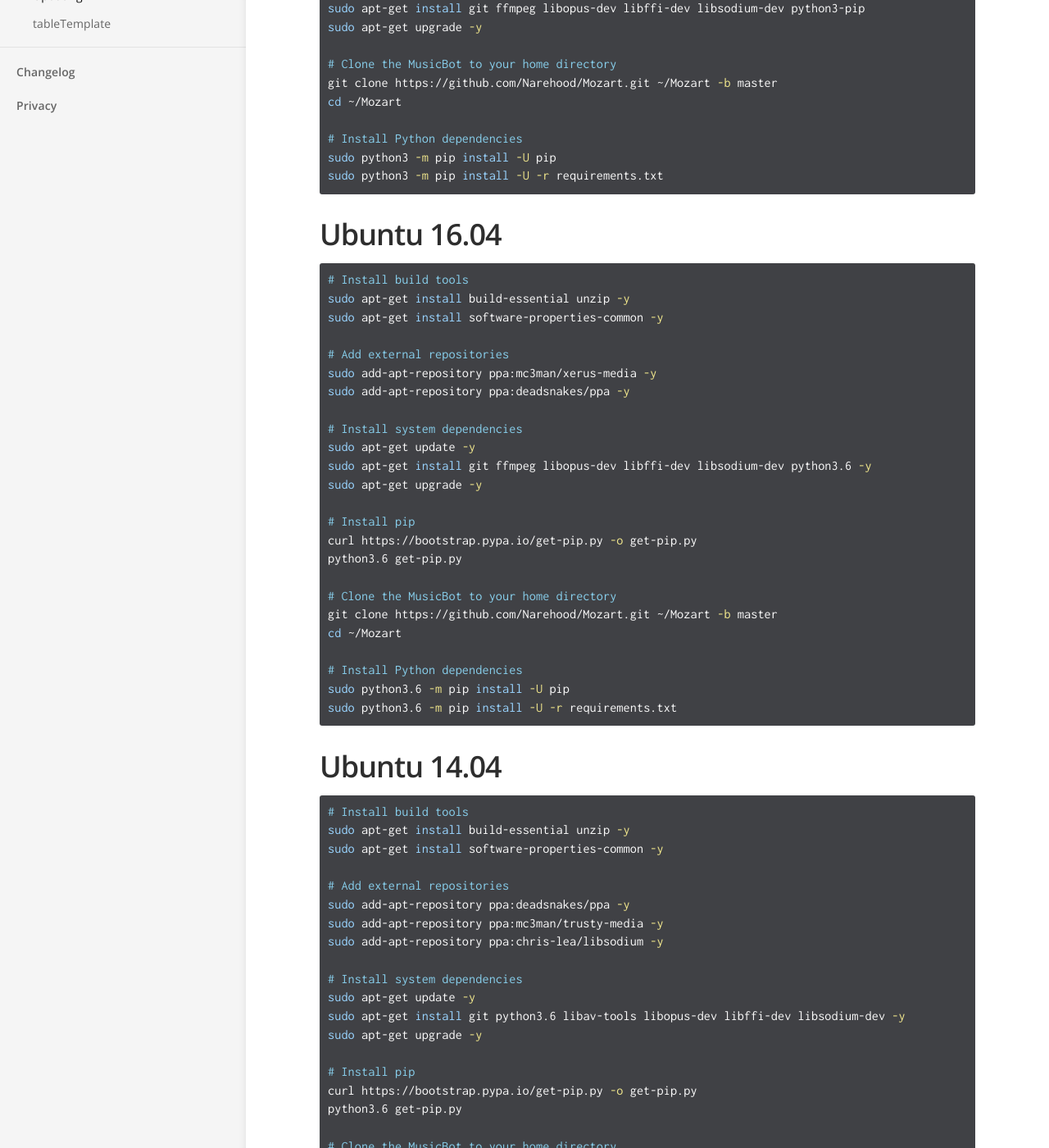
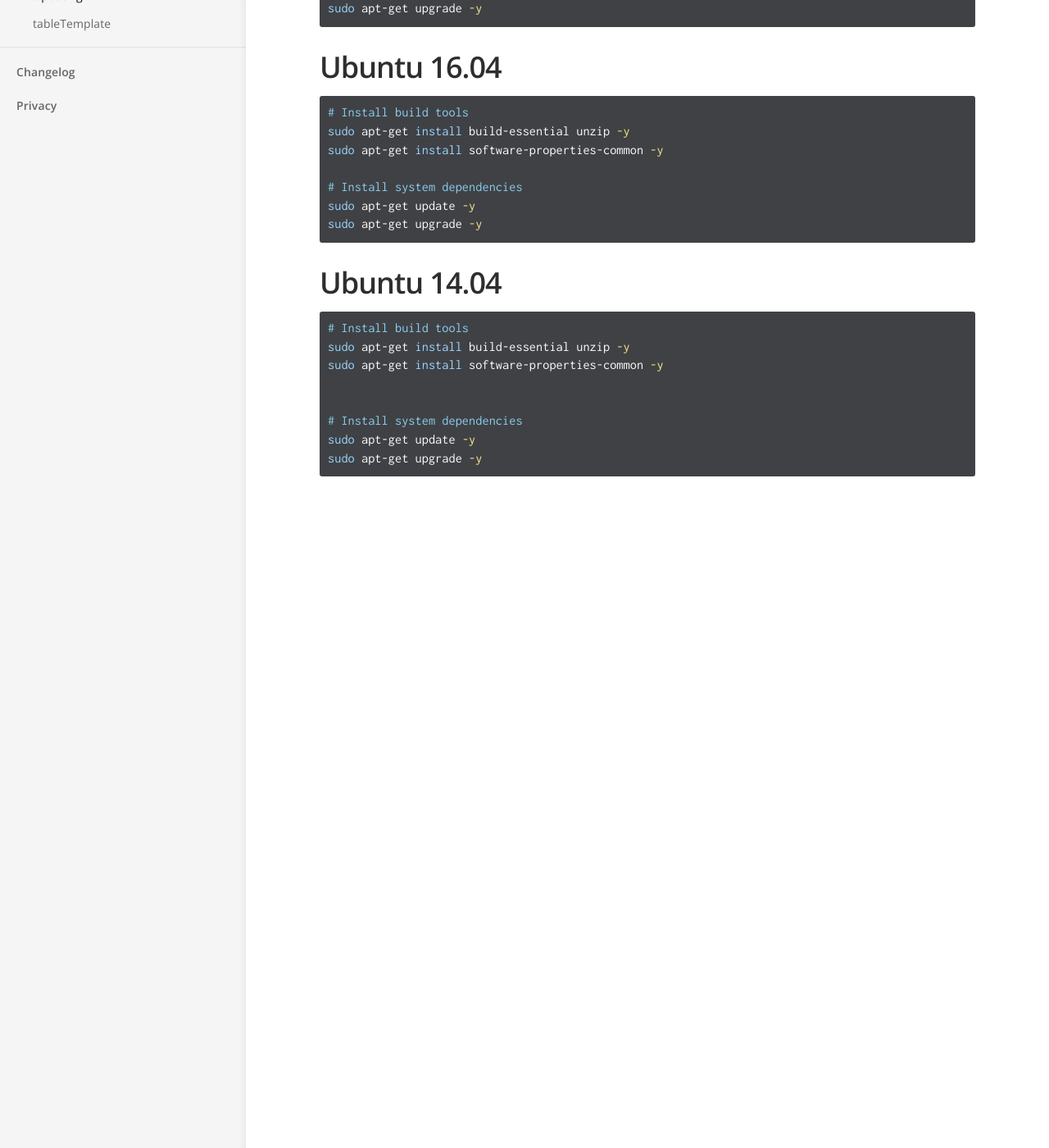
Before and after one commit to Narehood/DocTemplate, a Jekyll site: the page built from _docs/installing/ubuntu.md, in a window 1280 px wide and 1400 px high, scrolled down 562 px. Shown: the whole window at 82% size. Built offline with Jekyll 4.4.1, drawn with Linux system fonts in a browser that asks for light colours; some of the changed text lies outside the part shown.

Commit message:
Update ubuntu.md

```diff
--- a/_docs/installing/ubuntu.md
+++ b/_docs/installing/ubuntu.md
@@ -1,6 +1,6 @@
 ---
 title: Ubuntu
-category: Installing The Bot
+category: Installation
 order: 1
 ---
 
@@ -17,16 +17,7 @@
 
 # Install system dependencies
 sudo apt-get update -y
-sudo apt-get install git ffmpeg libopus-dev libffi-dev libsodium-dev python3-pip
 sudo apt-get upgrade -y
-
-# Clone the MusicBot to your home directory
-git clone https://github.com/Narehood/Mozart.git ~/Mozart -b master
-cd ~/Mozart
-
-# Install Python dependencies
-sudo python3 -m pip install -U pip
-sudo python3 -m pip install -U -r requirements.txt
 ~~~
 
 ## Ubuntu 16.04
@@ -36,26 +27,9 @@
 sudo apt-get install build-essential unzip -y
 sudo apt-get install software-properties-common -y
 
-# Add external repositories
-sudo add-apt-repository ppa:mc3man/xerus-media -y
-sudo add-apt-repository ppa:deadsnakes/ppa -y
-
 # Install system dependencies
 sudo apt-get update -y
-sudo apt-get install git ffmpeg libopus-dev libffi-dev libsodium-dev python3.6 -y
 sudo apt-get upgrade -y
-
-# Install pip
-curl https://bootstrap.pypa.io/get-pip.py -o get-pip.py
-python3.6 get-pip.py
-
-# Clone the MusicBot to your home directory
-git clone https://github.com/Narehood/Mozart.git ~/Mozart -b master
-cd ~/Mozart
-
-# Install Python dependencies
-sudo python3.6 -m pip install -U pip
-sudo python3.6 -m pip install -U -r requirements.txt
 ~~~
 
 ## Ubuntu 14.04
@@ -65,27 +39,8 @@
 sudo apt-get install build-essential unzip -y
 sudo apt-get install software-properties-common -y
 
-# Add external repositories
-sudo add-apt-repository ppa:deadsnakes/ppa -y
-sudo add-apt-repository ppa:mc3man/trusty-media -y
-sudo add-apt-repository ppa:chris-lea/libsodium -y
 
 # Install system dependencies
 sudo apt-get update -y
-sudo apt-get install git python3.6 libav-tools libopus-dev libffi-dev libsodium-dev -y
 sudo apt-get upgrade -y
-
-# Install pip
-curl https://bootstrap.pypa.io/get-pip.py -o get-pip.py
-python3.6 get-pip.py
-
-# Clone the MusicBot to your home directory
-git clone https://github.com/Narehood/Mozart.git ~/Mozart -b master
-cd ~/Mozart
-
-# Install Python dependencies
-sudo python3.6 -m pip install -U pip
-sudo python3.6 -m pip install -U -r requirements.txt
 ~~~
-
-After doing those commands, you can [configure]({{ site.baseurl }}/using/configuration) the bot and then run it using `sudo ./run.sh`.
```
